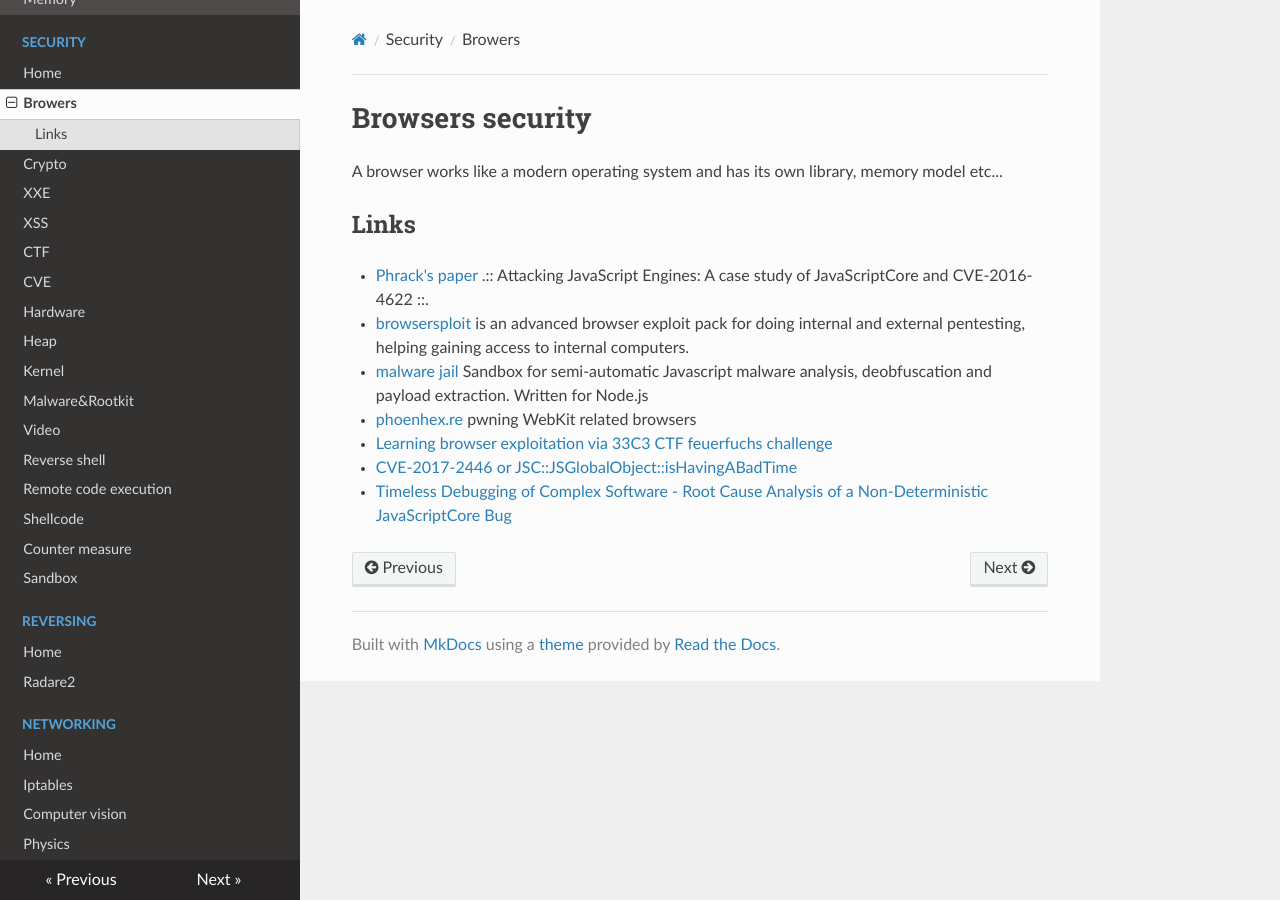
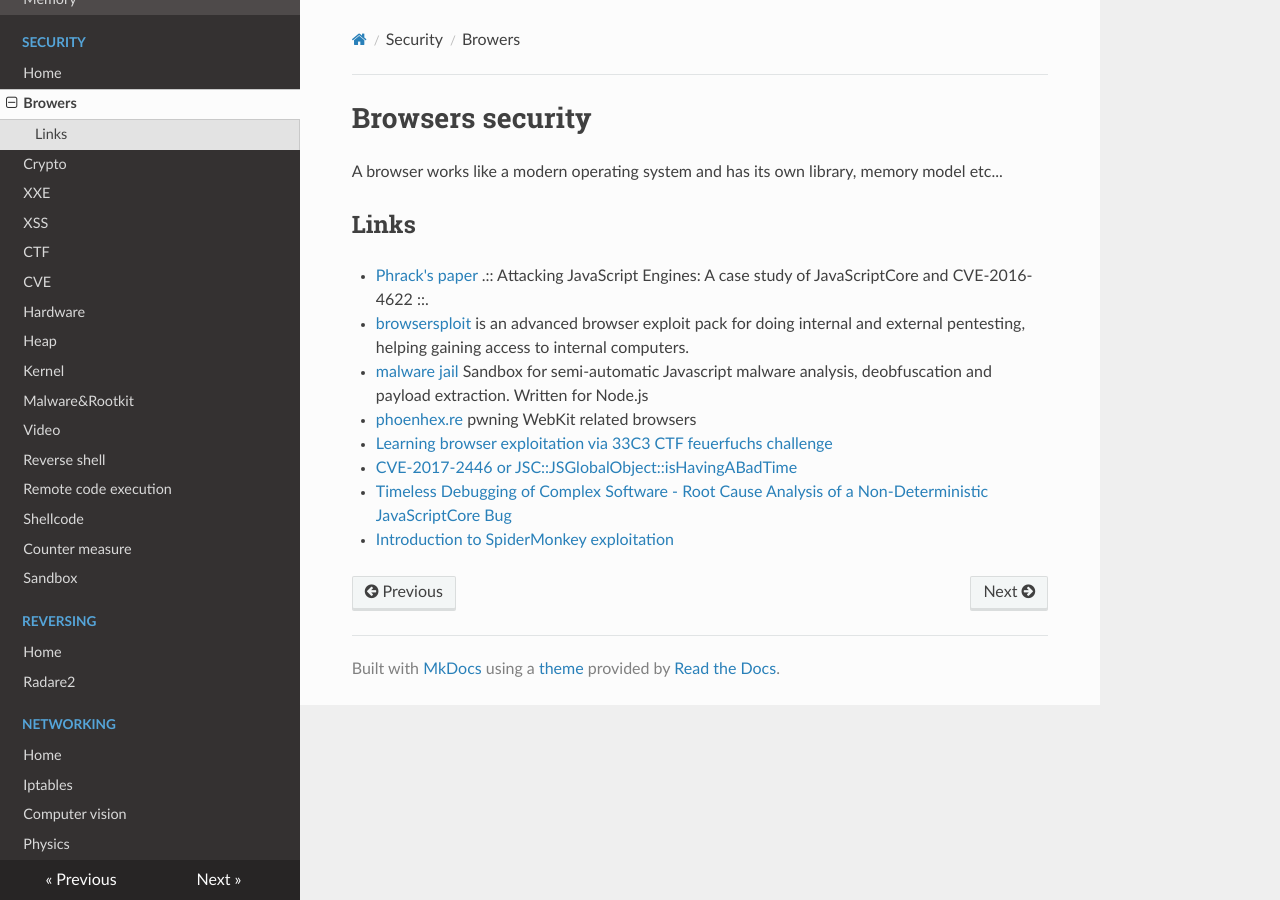
Before and after one commit to gipi/low-level, an MkDocs documentation site: the page built from docs/security/browser.md, in a window 1280 px wide. Built offline with MkDocs 1.6.1, drawn with Linux system fonts in a browser that asks for light colours; nearby versions of some CDN libraries; old or Windows-style settings are respelled for this version of MkDocs.

Commit message:
Update browser.md

```diff
--- a/docs/security/browser.md
+++ b/docs/security/browser.md
@@ -12,3 +12,4 @@ library, memory model etc...
  - [Learning browser exploitation via 33C3 CTF feuerfuchs challenge](https://bruce30262.github.io/2017/12/15/Learning-browser-exploitation-via-33C3-CTF-feuerfuchs-challenge/)
  - [CVE-2017-2446 or JSC::JSGlobalObject::isHavingABadTime](https://doar-e.github.io/blog/2018/07/14/cve-2017-2446-or-jscjsglobalobjectishavingabadtime/)
  - [Timeless Debugging of Complex Software - Root Cause Analysis of a Non-Deterministic JavaScriptCore Bug](https://blog.ret2.io/2018/06/19/pwn2own-2018-root-cause-analysis/)
+ - [Introduction to SpiderMonkey exploitation](https://doar-e.github.io/blog/2018/11/19/introduction-to-spidermonkey-exploitation/)
```
